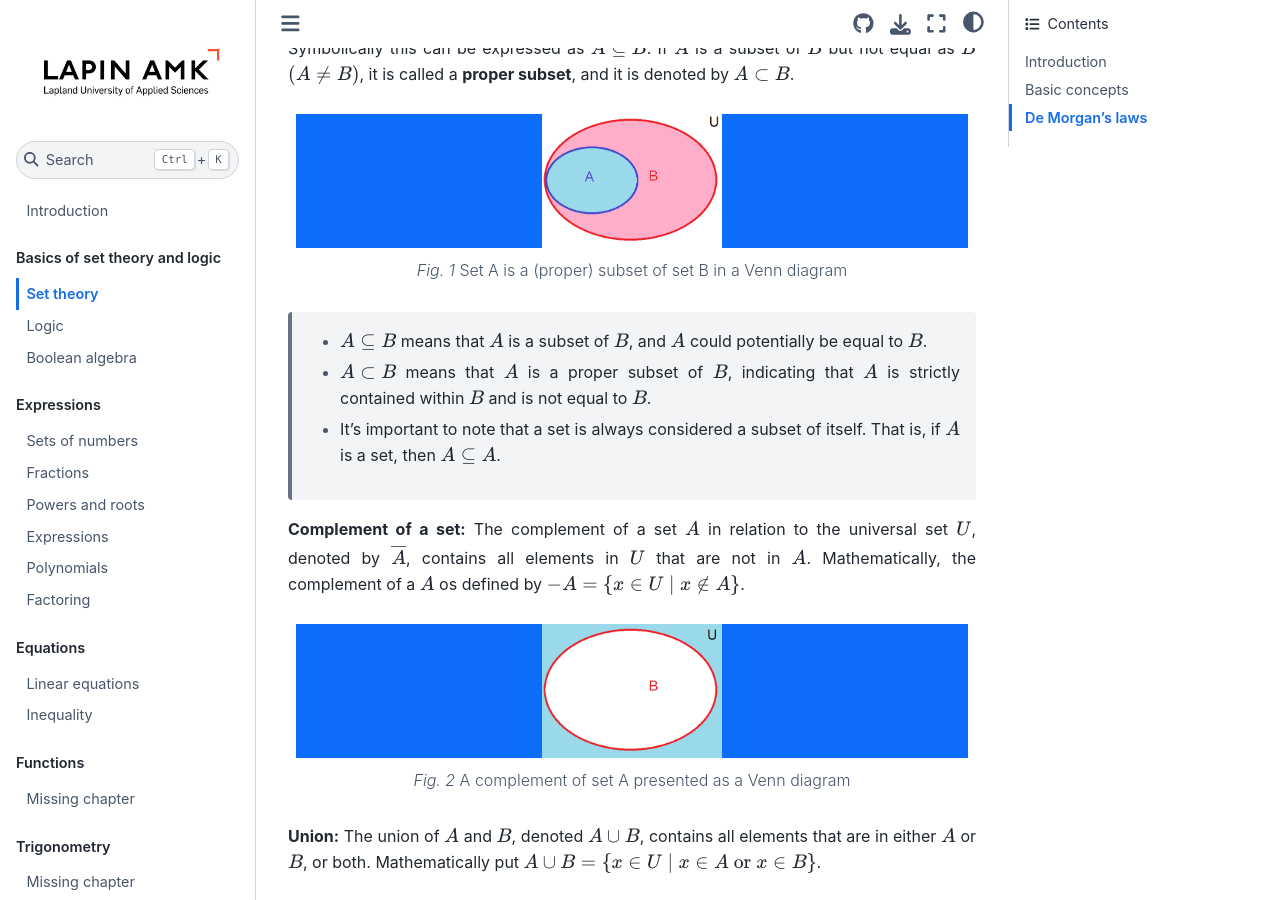
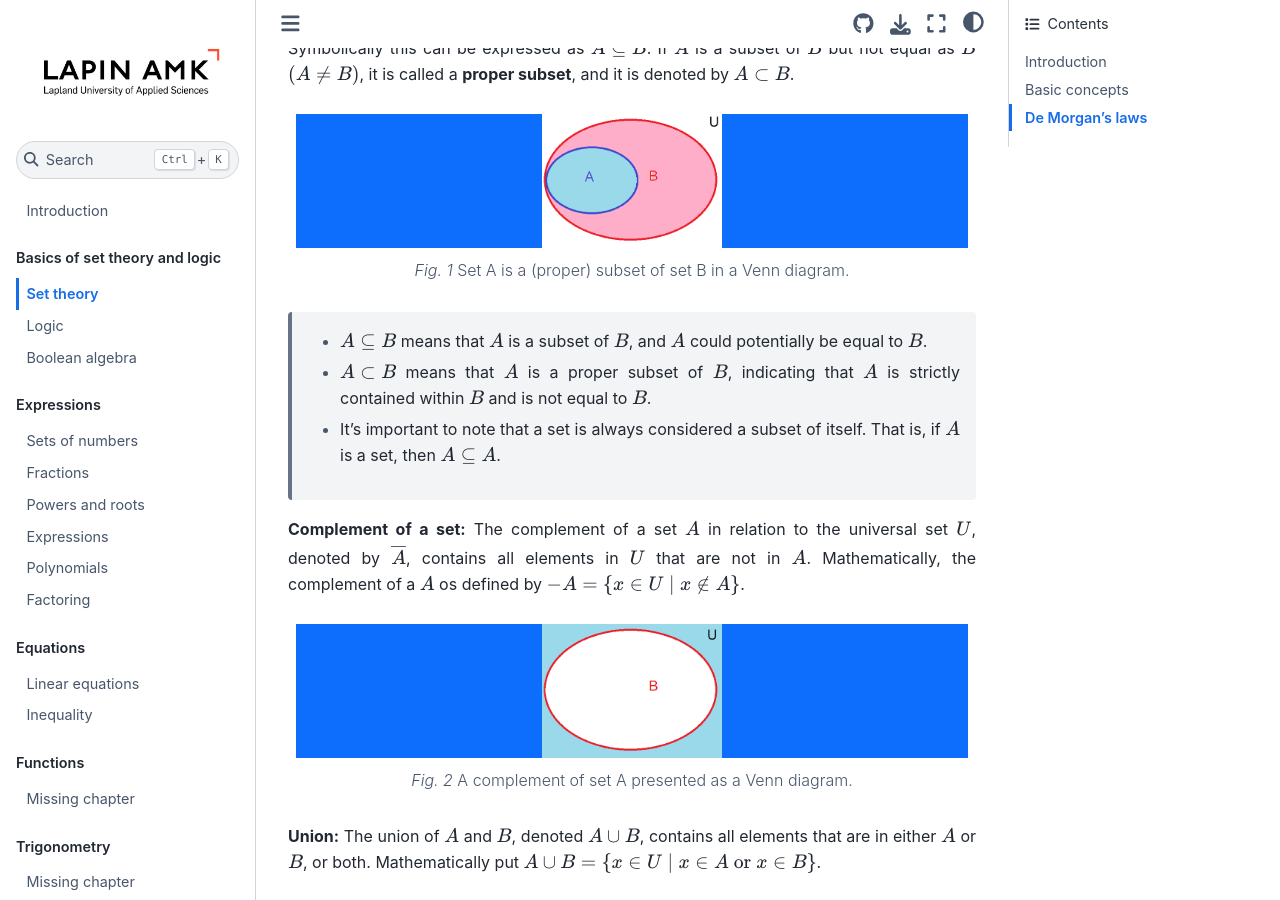
Before and after one commit to luma-lapinamk/miika-math, a Jupyter Book: the page built from notebooks/set_theory.md, in a window 1280 px wide and 900 px high, scrolled down 847 px. Built offline with Jupyter Book 1.0.4 settings and Sphinx 7.4.7 and the Sphinx Book theme 1.1.4, drawn with Linux system fonts in a browser that asks for light colours.

````diff
--- a/notebooks/set_theory.md
+++ b/notebooks/set_theory.md
@@ -15,7 +15,7 @@
 ```{figure-md} Subset
 <img src="../images/algebra/subset.png" alt="Set A is a subset of set B in a Venn diagram" class="bg-primary mb-1" width="180px" align="center">
 
-Set A is a (proper) subset of set B in a Venn diagram
+Set A is a (proper) subset of set B in a Venn diagram.
 ```
 >- $A \subseteq B$ means that $A$ is a subset of $B$, and $A$ could potentially be equal to $B$.
 >- $A \subset B$ means that $A$ is a proper subset of $B$, indicating that $A$ is strictly contained within $B$ and is not equal to $B$.
@@ -25,7 +25,7 @@
 ```{figure-md} Complement
 <img src="../images/algebra/complement.png" alt="A complement of set A presented as a Venn diagram" class="bg-primary mb-1" width="180px" align="center">
 
-A complement of set A presented as a Venn diagram
+A complement of set A presented as a Venn diagram.
 ```
 
 **Union:** The {index}`union` of $A$ and $B$, denoted $A \cup B$, contains all elements that are in either $A$ or $B$, or both. Mathematically put $A \cup B = \{x \in U \mid x \in A \text{ or } x \in B\}$.
````
